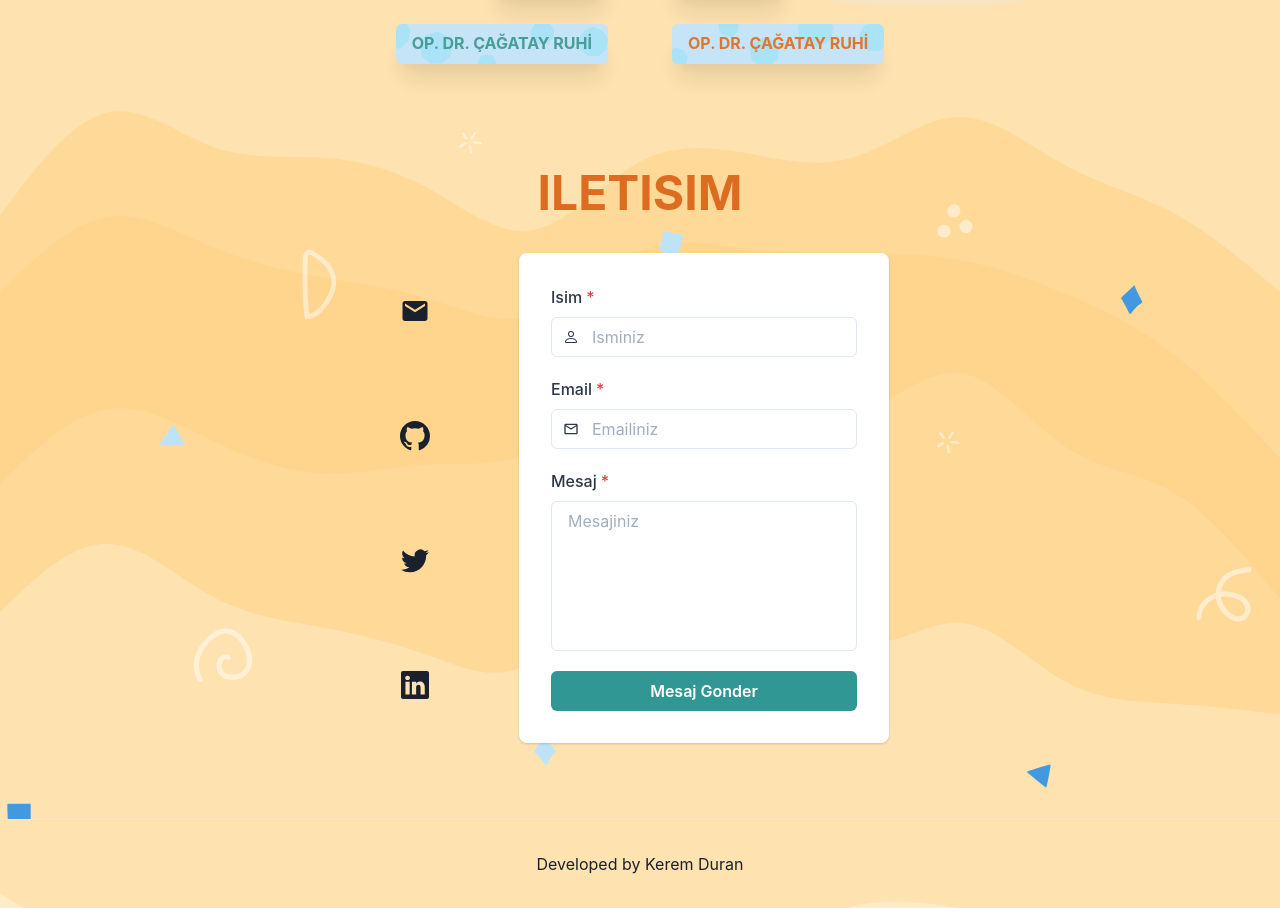
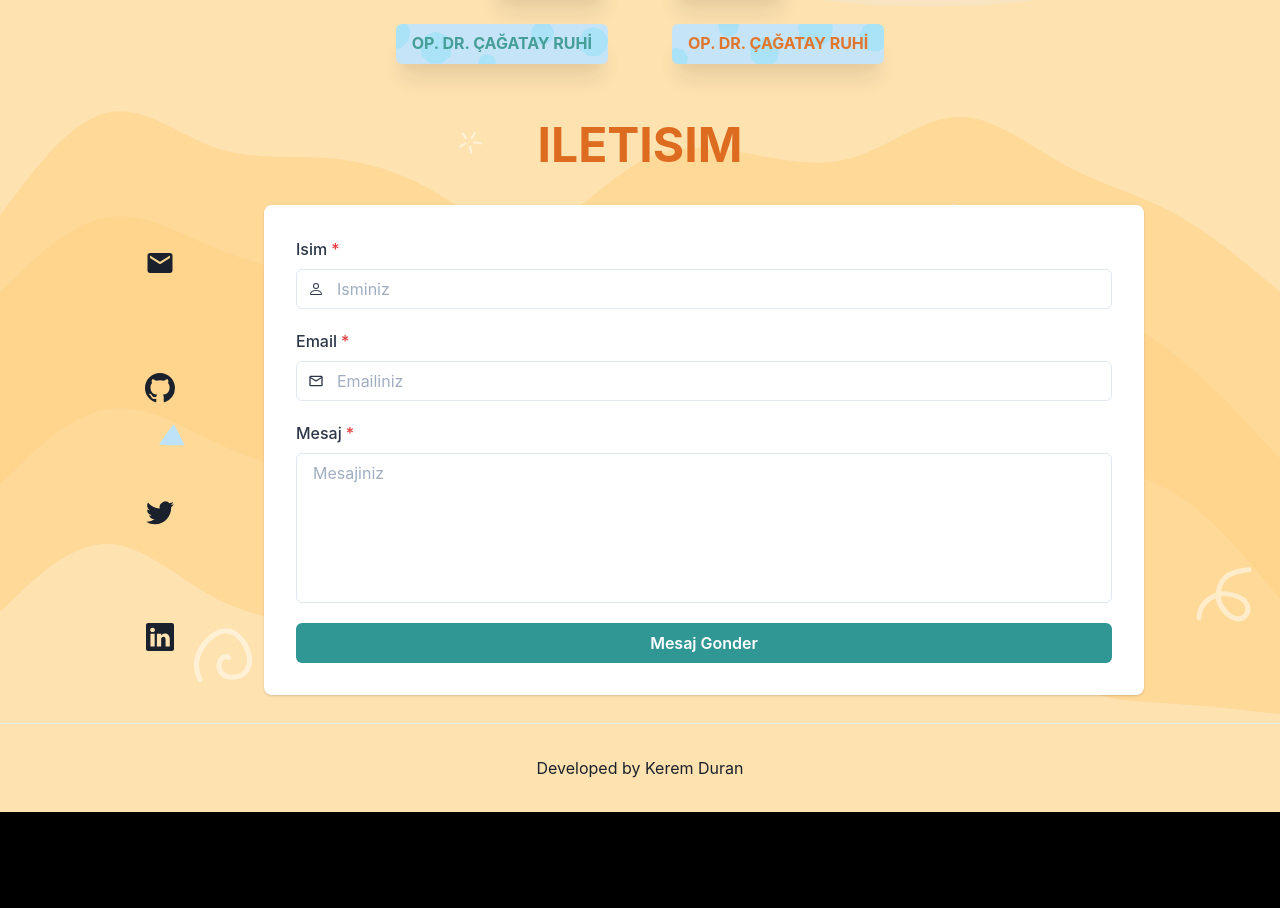
Before and after one commit to keremduran/inspiredigital, a Next.js app: page / in a window 1280 px wide. Shown: the part 1538-2446 px from the top of the page. After the commit the page ends 2350 px from the top, so only its background shows below. Built offline with nearby package versions, Linux system fonts and the light colour scheme.

Commit message:
Contact form validation, popup modal

```diff
--- a/components/Contact.tsx
+++ b/components/Contact.tsx
@@ -10,16 +10,25 @@ import {
   InputGroup,
   InputLeftElement,
   Link,
+  Modal,
+  ModalBody,
+  ModalCloseButton,
+  ModalContent,
+  ModalFooter,
+  ModalHeader,
+  ModalOverlay,
   Stack,
   Textarea,
   Tooltip,
   useClipboard,
   useColorModeValue,
+  useDisclosure,
   VStack,
 } from '@chakra-ui/react';
-import React from 'react';
+import React, { useState } from 'react';
 import { BsGithub, BsLinkedin, BsPerson, BsTwitter } from 'react-icons/bs';
 import { MdEmail, MdOutlineEmail } from 'react-icons/md';
+import { useForm } from 'react-hook-form';
 
 const confetti = {
   light: {
@@ -38,7 +47,22 @@
 
 export default function ContactFormWithSocialButtons() {
   const { hasCopied, onCopy } = useClipboard('keremduran@live.com');
+  const {
+    handleSubmit,
+    formState: { errors, isSubmitting },
+  } = useForm();
+  const [message, setMessage] = useState('');
+  const { isOpen, onOpen, onClose } = useDisclosure();
 
+  function onSubmit(values: any) {
+    return new Promise((resolve) => {
+      setTimeout(() => {
+        setMessage('Mesajiniz Gonderildi');
+        onOpen();
+        resolve(null);
+      }, 1000);
+    });
+  }
   return (
     <Flex
       align='center'
@@ -49,12 +73,7 @@ export default function ContactFormWithSocialButtons() {
       }}
       id='contact'
     >
-      <Box
-        borderRadius='lg'
-        m={{ base: 5, md: 12, lg: 7 }}
-        p={{ base: 5, lg: 12 }}
-      >
-        <Box>
+      <Box borderRadius='lg' m={{ base: 5, md: 8, lg: 2 }} p={{ base: 5 }}>
         <VStack spacing={{ base: 2, md: 4, lg: 8 }}>
           <Heading
             fontSize={{
@@ -128,7 +147,7 @@ export default function ContactFormWithSocialButtons() {
                 />
               </Link>
 
-                <Link href='#'>
+              <Link href='https://www.linkedin.com/in/kerem-duran/' isExternal>
                 <IconButton
                   aria-label='linkedin'
                   variant='ghost'
@@ -149,7 +168,9 @@ export default function ContactFormWithSocialButtons() {
               p={8}
               color={useColorModeValue('gray.700', 'whiteAlpha.900')}
               shadow='base'
+              width={{ base: '90vw', md: '80vw', lg: '55rem' }}
             >
+              <form onSubmit={handleSubmit(onSubmit)}>
                 <VStack spacing={5}>
                   <FormControl isRequired>
                     <FormLabel>Isim</FormLabel>
@@ -194,14 +215,30 @@ export default function ContactFormWithSocialButtons() {
                     color='white'
                     _hover={{ bg: 'teal.600' }}
                     isFullWidth
+                    type='submit'
+                    isLoading={isSubmitting}
                   >
                     Mesaj Gonder
                   </Button>
                 </VStack>
+              </form>
             </Box>
+            <Modal isOpen={isOpen} onClose={onClose}>
+              <ModalOverlay />
+              <ModalContent>
+                <ModalHeader>Sistem</ModalHeader>
+                <ModalCloseButton />
+                <ModalBody>{message}</ModalBody>
+
+                <ModalFooter>
+                  <Button colorScheme='blue' mr={3} onClick={onClose}>
+                    Kapat
+                  </Button>
+                </ModalFooter>
+              </ModalContent>
+            </Modal>
           </Stack>
         </VStack>
-        </Box>
       </Box>
     </Flex>
   );
--- a/package.json
+++ b/package.json
@@ -17,6 +17,7 @@
     "next": "12.1.0",
     "react": "17.0.2",
     "react-dom": "17.0.2",
+    "react-hook-form": "^7.27.1",
     "react-icons": "^4.3.1"
   },
   "devDependencies": {
```
Also changed, not shown: 1 other file (tests, documents, lock files or other folders). Lines whose indentation alone changed are shown as unchanged.
